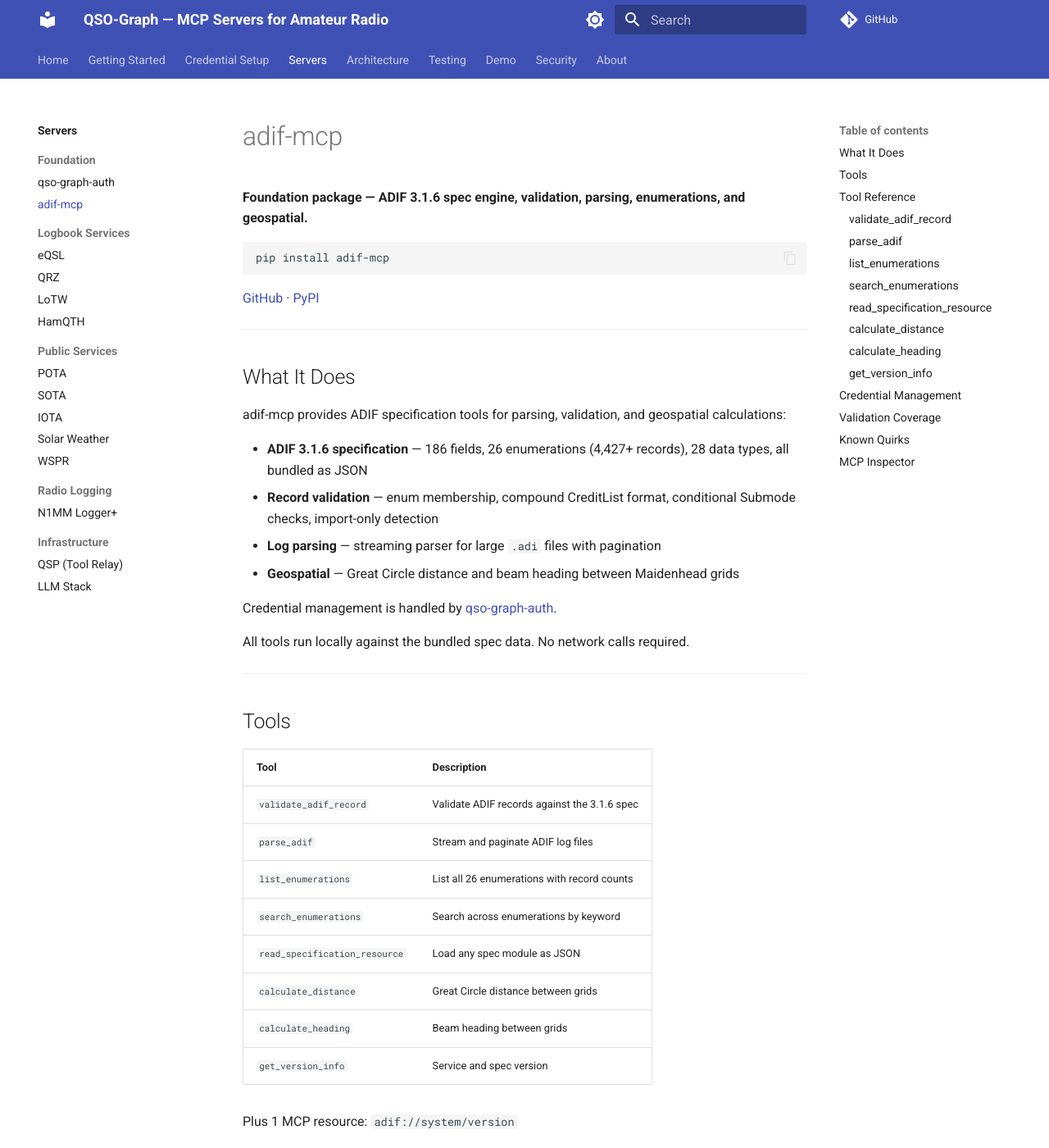
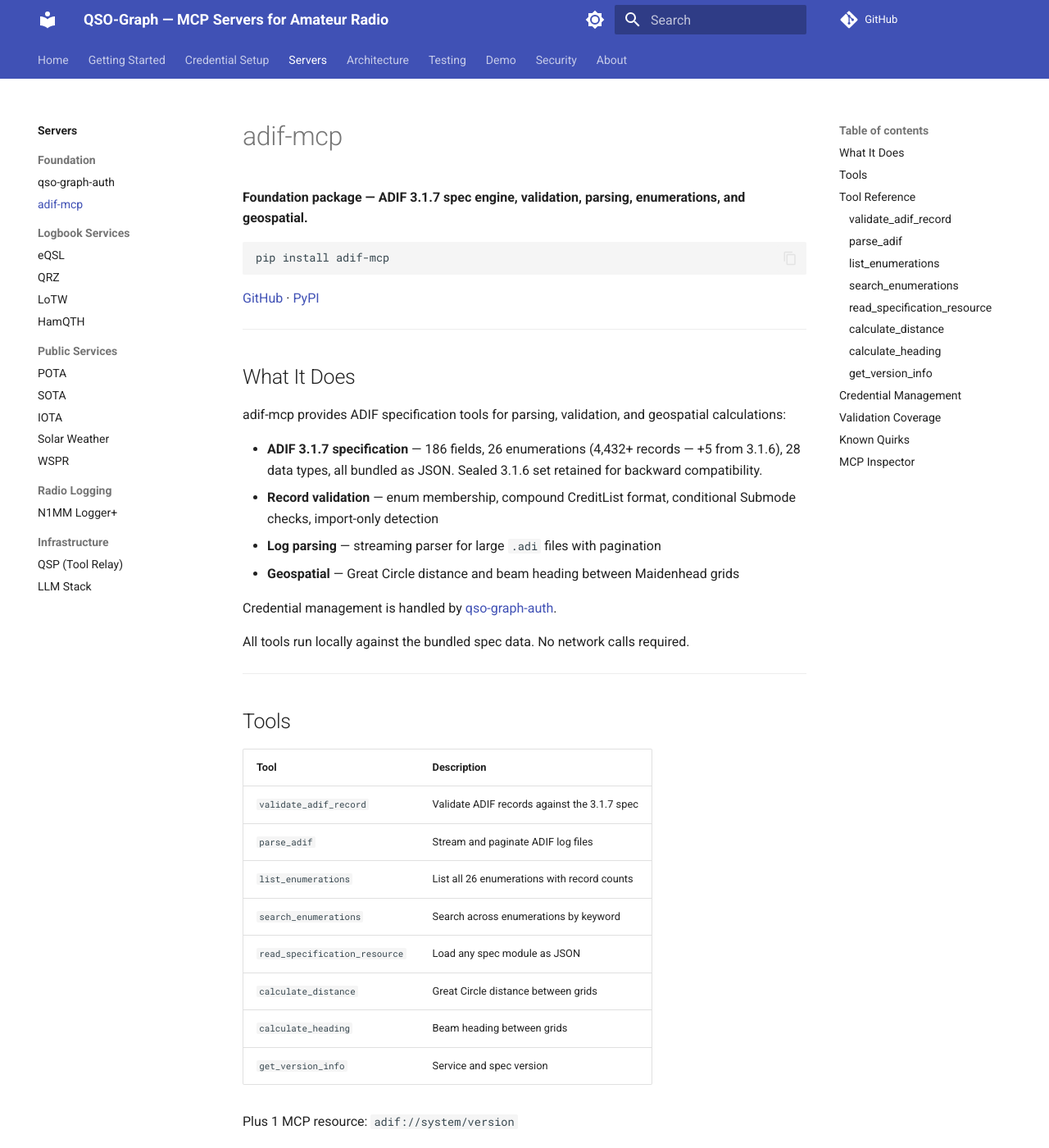
Before and after one commit to qso-graph/qso-graph.github.io, an MkDocs documentation site: the page built from docs/servers/adif-mcp.md, in a window 1280 px wide and 1400 px high. Shown: the whole window at 82% size. Built offline with MkDocs 1.6.1 and Material for MkDocs 9.7.7, drawn with Linux system fonts in a browser that asks for light colours; comment, search, counter and statistics services are not loaded; some of the changed text lies outside the part shown.

Commit message:
adif-mcp v1.1.0 + ADIF 3.1.7 — docs site sweep
adif-mcp shipped v1.1.0 with ADIF 3.1.7 spec support
(qso-graph/adif-mcp#4). Doc sweep:

- docs/index.md — homepage Foundation table + Project Links footer
  + Testing reference: 3.1.6 -> 3.1.7. Test count 60/60 -> 108/108
  reflects the actual test suite size after the L2 expansion +
  3.1.7 enum tests.
- docs/servers/index.md — fleet summary Foundation table row
- docs/servers/adif-mcp.md — full server page: headline tagline,
  "What It Does" section (3.1.6 + counts), Tools table entry for
  validate_adif_record, all references in Tool Reference and
  Testing sections. Version 1.0.0 -> 1.1.0 in the test count line.

Notes:
- "+5 records vs 3.1.6" wording in the enum count line captures the
  additive change: +1 Mode (OFDM), +4 Submodes (FT2, FREEDATA,
  RIBBIT_PIX, RIBBIT_SMS).
- "FT4 grandfathering" wording updated to clarify the policy is
  unchanged in 3.1.7 (still requires SUBMODE=FT4 + MODE=MFSK).

Co-Authored-By: Claude Opus 4.7 (1M context) <noreply@anthropic.com>

````diff
--- a/docs/servers/adif-mcp.md
+++ b/docs/servers/adif-mcp.md
@@ -1,6 +1,6 @@
 # adif-mcp
 
-**Foundation package — ADIF 3.1.6 spec engine, validation, parsing, enumerations, and geospatial.**
+**Foundation package — ADIF 3.1.7 spec engine, validation, parsing, enumerations, and geospatial.**
 
 ```bash
 pip install adif-mcp
@@ -14,7 +14,7 @@ pip install adif-mcp
 
 adif-mcp provides ADIF specification tools for parsing, validation, and geospatial calculations:
 
-- **ADIF 3.1.6 specification** — 186 fields, 26 enumerations (4,427+ records), 28 data types, all bundled as JSON
+- **ADIF 3.1.7 specification** — 186 fields, 26 enumerations (4,432+ records — +5 from 3.1.6), 28 data types, all bundled as JSON. Sealed 3.1.6 set retained for backward compatibility.
 - **Record validation** — enum membership, compound CreditList format, conditional Submode checks, import-only detection
 - **Log parsing** — streaming parser for large `.adi` files with pagination
 - **Geospatial** — Great Circle distance and beam heading between Maidenhead grids
@@ -29,7 +29,7 @@ All tools run locally against the bundled spec data. No network calls required.
 
 | Tool | Description |
 |------|-------------|
-| `validate_adif_record` | Validate ADIF records against the 3.1.6 spec |
+| `validate_adif_record` | Validate ADIF records against the 3.1.7 spec |
 | `parse_adif` | Stream and paginate ADIF log files |
 | `list_enumerations` | List all 26 enumerations with record counts |
 | `search_enumerations` | Search across enumerations by keyword |
@@ -46,7 +46,7 @@ Plus 1 MCP resource: `adif://system/version`
 
 ### validate_adif_record
 
-Validates an ADIF record string against the 3.1.6 specification. Checks field names, data types (Number validation), and enum membership for all 43 enum-typed fields across 26 enumerations.
+Validates an ADIF record string against the 3.1.7 specification. Checks field names, data types (Number validation), and enum membership for all 43 enum-typed fields across 26 enumerations.
 
 | Parameter | Type | Required | Description |
 |-----------|------|:--------:|-------------|
@@ -84,7 +84,7 @@ Validates an ADIF record string against the 3.1.6 specification. Checks field na
 }
 ```
 
-FT4 must be `MODE=MFSK + SUBMODE=FT4` per ADIF 3.1.6 — unlike FT8 which was grandfathered as a MODE.
+FT4 must be `MODE=MFSK + SUBMODE=FT4` per ADIF 3.1.7 (same as 3.1.6) — unlike FT8 which was grandfathered as a MODE.
 
 ### parse_adif
 
@@ -104,7 +104,7 @@ Streaming parser for large ADIF files with record seeking and pagination.
 
 ### list_enumerations
 
-Lists all 25 ADIF 3.1.6 enumerations with record counts, import-only counts, and searchable fields.
+Lists all 26 ADIF 3.1.7 enumerations with record counts, import-only counts, and searchable fields.
 
 **Parameters:** None
 
@@ -133,7 +133,7 @@ Search across all 26 enumerations or filter to a specific one. Case-insensitive
 
 ### read_specification_resource
 
-Loads a named ADIF 3.1.6 spec module as raw JSON. Covers fields, data types, and all 26 enumerations.
+Loads a named ADIF 3.1.7 spec module as raw JSON. Covers fields, data types, and all 26 enumerations.
 
 | Parameter | Type | Required | Description |
 |-----------|------|:--------:|-------------|
@@ -181,7 +181,7 @@ Credential management has moved to [qso-graph-auth](qso-graph-auth.md). See the
 
 ## Validation Coverage
 
-adif-mcp v1.0.0 validates against all 26 ADIF 3.1.6 enumerations with 48 automated tests:
+adif-mcp v1.1.0 validates against all 26 ADIF 3.1.7 enumerations with 108 automated tests:
 
 | Category | Tests | Status |
 |----------|:-----:|--------|
@@ -191,7 +191,7 @@ adif-mcp v1.0.0 validates against all 26 ADIF 3.1.6 enumerations with 48 automat
 | Compound enum validation | 3 | PASS |
 | Conditional enum validation | 2 | PASS |
 | Regression | 1 | PASS |
-| Official ADIF 3.1.6 test corpus (6,191 records) | 2 | PASS |
+| Official ADIF 3.1.7 test corpus (6,197 records) | 2 | PASS |
 | KI7MT forensic hard tests (real operator data) | 12 | PASS |
 | Security audit (source code) | 6 | PASS |
 | **Total** | **48** | **48/48 PASS** |
@@ -202,7 +202,7 @@ See [Testing & Validation](../testing.md) for the full test register.
 
 ## Known Quirks
 
-- **FT4 is not a MODE**: Per ADIF 3.1.6, FT4 must be `MODE=MFSK + SUBMODE=FT4`. FT8 was grandfathered as a MODE before the policy. The validator correctly rejects `MODE=FT4`.
+- **FT4 is not a MODE**: Per ADIF 3.1.7, FT4 must be `MODE=MFSK + SUBMODE=FT4`. FT8 was grandfathered as a MODE before the policy. The validator correctly rejects `MODE=FT4`.
 - **LoTW uppercase bands**: LoTW exports `BAND=15M` (uppercase). The validator handles this — ADIF values are case-insensitive.
 - **Import-only values**: 42 deprecated Mode values (AMTORFEC, etc.) produce warnings, not errors. Historical QSO data is preserved.
 - **Deleted DXCC entities**: 62 geopolitically merged entities pass silently. These are valid historical entity codes.
````
Also changed, not shown: docs/index.md (+3 -3 lines), docs/servers/index.md (+1 -1 lines).
